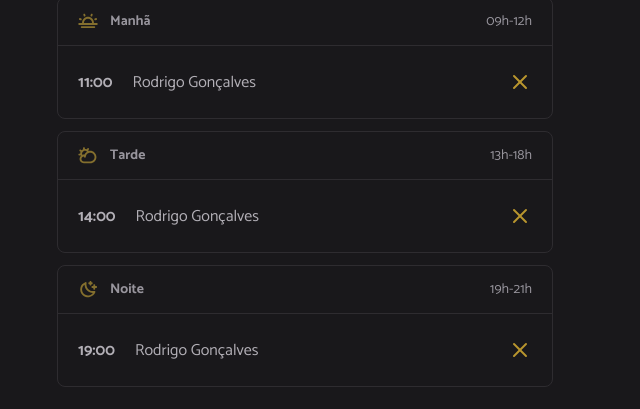
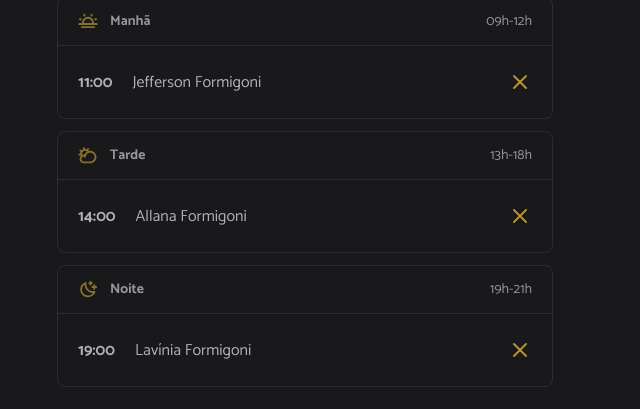
Before and after one commit to jeffersonformigoni/04-hairday-template, a website: page index.html in a window 1280 px wide. Shown: the part 189-598 px from the top of the page, 591-1231 px from the left. Drawn offline with Linux system fonts and the light colour scheme; files whose address does not match are found by name.

```diff
--- a/index.html
+++ b/index.html
@@ -133,7 +133,7 @@
             <!-- Exemplo  -->
             <li>
               <strong>11:00</strong>
-              <span>Rodrigo Gonçalves</span>
+              <span>Jefferson Formigoni</span>
               <img
                 src="./src/assets/cancel.svg"
                 alt="Cancelar"
@@ -153,7 +153,7 @@
             <!-- Exemplo -->
             <li>
               <strong>14:00</strong>
-              <span>Rodrigo Gonçalves</span>
+              <span>Allana Formigoni</span>
               <img
                 src="./src/assets/cancel.svg"
                 alt="Cancelar"
@@ -173,7 +173,7 @@
             <!-- Exemplo -->
             <li>
               <strong>19:00</strong>
-              <span>Rodrigo Gonçalves</span>
+              <span>Lavínia Formigoni</span>
               <img
                 src="./src/assets/cancel.svg"
                 alt="Cancelar"
--- /dev/null
+++ b/package.json
@@ -0,0 +1,5 @@
+{
+  "dependencies": {
+    "json-server": "^1.0.0-alpha.21"
+  }
+}
```
Also changed, not shown: 2 other files.
